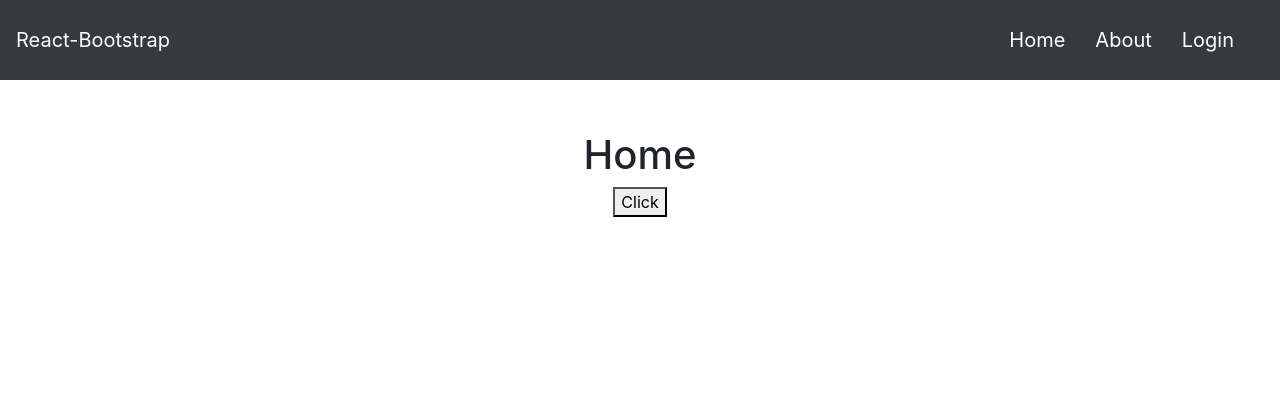
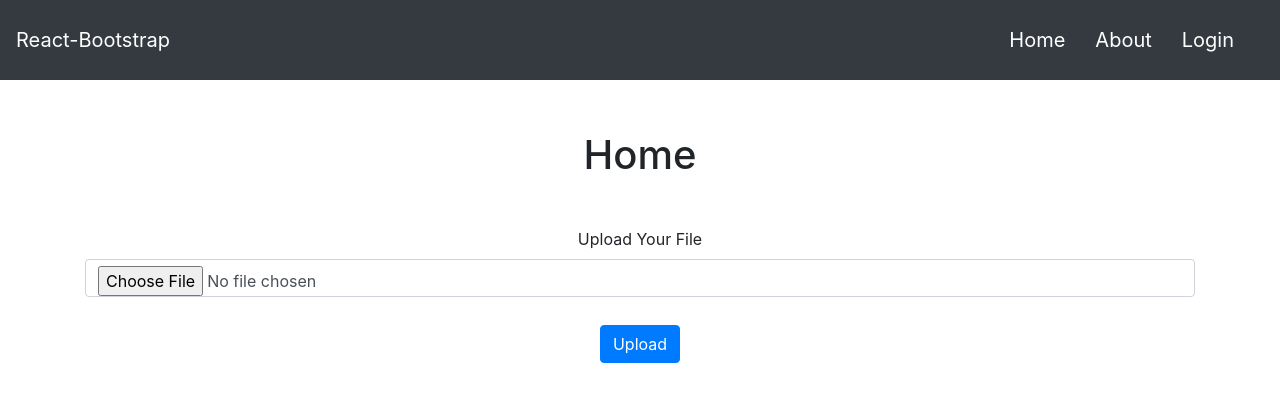
Before and after one commit to Ritek/PracaReact, a React (Create React App) app: page / in a window 1280 px wide. Shown: the top 402 px of the page. Built offline with nearby package versions, Linux system fonts and the light colour scheme.

Commit message:
added avatar display in profile component

```diff
--- a/src/components/Home.js
+++ b/src/components/Home.js
@@ -1,22 +1,57 @@
 import React, {useState, useEffect} from 'react';
 import '../App.css';
+import Axios from 'axios'
 
 function About() {
-  const [state, setState] = useState();
 
-  const addKey = () => {
-    setState({['newKey']: 'newValue'});
+  const [state, setState] = useState({file: undefined});
+  const [path, setPath] = useState({url: undefined});
+
+  const onChangeHandler = (event) => {
+    setState({file: event.target.files[0]});
   }
 
-  useEffect(() => {
-    console.log(state);
-  }, [state])
+  const upload = () => {
+    console.log('upload');
+    const data = new FormData();
+    data.append('image', state.file);
+
+    Axios.post('api/post/image', data).then(res => {
+      console.log(res.data);
+      setPath({url: `static${res.data.path}`});
+    }).catch(error => {
+      console.log(error);
+    });
+  }
+
+/*   useEffect(() => {
+    console.log("state", state.file);
+  }, [state]) */
 
   return (
     <div>
-      <h1>Home</h1>
-      <button onClick={() => addKey()}>Click</button>
-    </div>
+      <h1 className="mb-5">Home</h1>
+
+      <div className="mb-5">
+          <form method="post" action="/submit-form" id="#">
+            <div className="form-group files">
+              <label>Upload Your File </label>
+              <input type="file" className="form-control" multiple="" onChange={(e) => onChangeHandler(e)}/>
+            </div>
+          </form>
+      </div>
+
+      <div>
+        <button className="btn btn-primary" onClick={() => upload()}>Upload</button>
+      </div>
+
+      <div>
+        {path.url !== undefined &&
+          <img src={path.url} className="img-fluid"/>
+        }
+      </div>
+
+	  </div>
   );
 }
 
--- a/src/components/protected/EditProfile.js
+++ b/src/components/protected/EditProfile.js
@@ -7,13 +7,16 @@ import ChangePassword from './ChangePassword';
 import './userDetails.css'
 
 function EditProfile() {
-    const [user, setUser] = useState({login: "", email: ""});
+    const [user, setUser] = useState({login: undefined, email: undefined, avatar: undefined});
 
     useEffect(() => {
-        const token = sessionStorage.getItem('token');
+        console.log(user);
+    }, [user])
 
-        Axios.post('/api/userinfo/getdetails', {msg: 'hi'}, {headers: {authToken: token}}).then(res => {
-            setUser({login: res.data.login, email: res.data.email});
+    useEffect(() => {
+        console.log('getdetails');
+        Axios.post('/api/userinfo/getdetails').then(res => {
+            setUser({login: res.data.login, email: res.data.email, avatar: `static${res.data.imgPath}`});
         }).catch(error => {
             console.log(error);
         });
@@ -22,8 +25,9 @@ function EditProfile() {
 
     return (
         <div>
-            <UserDetails login={user.login} email={user.email}/>
-            <ChangePassword />
+            {user.login !== undefined &&
+                <UserDetails user={user}/>
+            }
         </div>
     )
 }
--- a/src/components/protected/UserDetails.js
+++ b/src/components/protected/UserDetails.js
@@ -2,20 +2,24 @@ import React, {useState, useEffect} from 'react'
 
 function UserDetails(props) {
 
-    const [user, setUser] = useState({login: props.login, email: props.email});
-
-    useEffect(() => {
-        setUser({login: props.login, email: props.email});
-    }, [props]);
+    const [user, setUser] = useState({login: props.user.login, email: props.user.email,
+        avatar: props.user.avatar, oldPassword: "", newPassword: ""});
 
     const handleChange = (event) => {
         setUser({...user, [event.target.name]: event.target.value});
     }
 
     return (
-        <form className="card cardMargin">
+        <form className="card" style={{maxWidth: '50%', margin: 'auto'}}>
             <h2 className="card-header">Your profile</h2>
             <div className="card-body labelStyle">
+
+                <div className="mb-4">
+                    {user.avatar !== undefined && user.avatar !== null &&
+                        <img src={user.avatar} className="img-thumbnail" style={{maxWidth: '200px', maxHeight: '200px'}} />
+                    }
+                </div>
+
                 <div className="form-group formGroup">
                     <label htmlFor="login">Login:</label>
                     <input type="login" className="form-control" id="login" name="login"
@@ -32,6 +36,22 @@ function UserDetails(props) {
                     />
                 </div>
 
+                <div className="form-group formGroup">
+                    <label htmlFor="oldPassword">Old password:</label>
+                    <input type="text" className="form-control" id="oldPassword" name="oldPassword"
+                        value={user.oldPassword}
+                        onChange={e => handleChange(e)}
+                    />
+                </div>
+
+                <div className="form-group formGroup">
+                    <label htmlFor="newPassword">New password:</label>
+                    <input type="text" className="form-control" id="newPassword" name="newPassword"
+                        value={user.newPassword}
+                        onChange={e => handleChange(e)}
+                    />
+                </div>
+
                 <button className="btn btn-danger">Change Details</button>
             </div>
             <div className="card-footer">Worning! Changing detials will couse a logout!</div>
```
